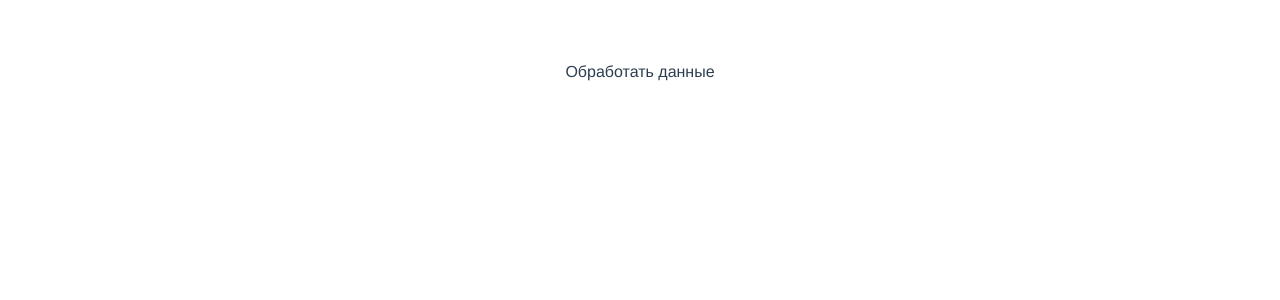
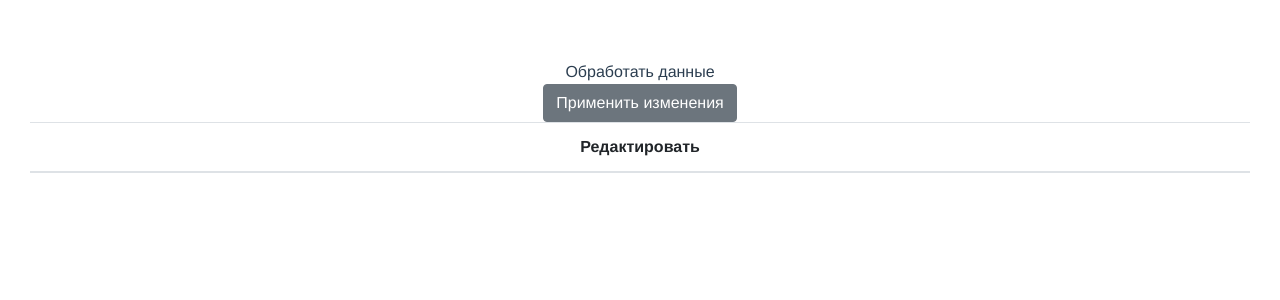
Before and after one commit to OnoderaDima/json-test-project, a Vue app: page / in a window 1280 px wide. Shown: the top 300 px of the page. Built offline with nearby package versions, Linux system fonts and the light colour scheme.

Commit message:
4th commit

```diff
--- a/src/App.vue
+++ b/src/App.vue
@@ -4,10 +4,10 @@
       <a @click="getJSONData">Обработать данные</a>
     </div>
     <div class="container-fluid">
-      <h1 v-if="gridData.H1Content">{{gridData.H1Content}}</h1>
+      <h1 v-if="h1Content">{{h1Content}}</h1>
     </div>
     <div class="container-fluid">
-      <Grid :cols="cols"/>
+      <Grid :cols="cols" :data="data"/>
     </div>
   </div>
 </template>
@@ -21,25 +21,38 @@ export default {
 
   data() {
     return {
-      gridData: {},
+      h1Content: "",
       cols: [],
+      data: [],
     }
   },
 
   methods: {
-    parseData() {
+    parseData(json) {
       // изменяем заголовок таблицы
-      document.title = this.gridData.PageTitle;
+      document.title = json.PageTitle;
+
+      // сохраняем h1
+      this.h1Content = json.H1Content;
 
       // получаем массив ключей полей
-      let colKeys = Object.keys(this.gridData.ColsTitles);
-      let colTitles = this.gridData.ColsTitles;
-      let colTypes = this.gridData.ColsTypes;
+      let colKeys = Object.keys(json.ColsTitles);
+      let colTitles = json.ColsTitles;
+      let colTypes = json.ColsTypes;
+      let colOrders = json.ColsOrder;
+      let colShow = json.ColsShow;
 
-      // проходим по всем ключам
-      this.cols = colKeys.map((i,index)=>({id: index, title: colTitles[i], type: colTypes[i]}));
+      // проходим по всем ключам и сохраняем колонки в дату
+      this.cols = colKeys.map(id=>({
+                                    id,
+                                    title: colTitles[id],
+                                    type: colTypes[id],
+                                    order: colOrders[id],
+                                    show: colShow[id],
+                              }));
 
-      console.log(this.cols);
+      // сохраняем данные
+      this.data = json.Data;
     },
 
     async getJSONData() {
@@ -49,11 +62,8 @@ export default {
         // получаем тело ответа (см. про этот метод ниже)
         let json = await response.json();
 
-        // сохраняем дату из полученного json-файла
-        this.gridData = json;
-
         // вызываем метод обработки полученных данных
-        this.parseData();
+        this.parseData(json);
 
       } else {
         alert("Ошибка HTTP: " + response.status);
--- a/src/components/Button.vue
+++ b/src/components/Button.vue
@@ -1,5 +1,5 @@
 <template>
-    <input type="button" :class="getClassName" :value="text">
+    <button @click="click" :class="getClassName"><i v-if="icon" :class="getIcon"></i>{{text}}</button>
 </template>
 <script>
 export default {
@@ -8,11 +8,17 @@ export default {
     props: {
         btnClass: String,
         text: String,
+        icon: String,
+        click: Function,
     },
 
     computed: {
         getClassName(){
             return ("btn btn-"+this.btnClass);
+        },
+
+        getIcon(){
+            return ("glyphicon glyphicon-"+this.icon);
         },
     },
 }
--- a/src/components/Grid.vue
+++ b/src/components/Grid.vue
@@ -1,21 +1,55 @@
 <template>
-<div class="container">
-    <table class="table">
+
+<div class="container-fluid">
+    <div class="container-fluid">
+        <Button :click="hello" text="Применить изменения" btnClass="secondary"/>
+    </div>
+    <table class="table table-inverse">
         <thead>
             <tr>
-                <th v-for="col in cols" :data-type="col.type" :key="col.id">{{col.title}}</th>
+                <th v-for="col in cols" :data-type="col.type" v-show="col.show" :key="col.id">{{col.title}}</th>
+                <th>Редактировать</th>
             </tr>
         </thead>
+        <tbody>
+            <tr v-for="(value, name, index) in data" :key="index">
+                <td v-for="col in cols" v-show="col.show" :data-type="col.type" :key="col.id">{{value[col.id]}}</td>
+                <td><Button text="edit" btnClass="primary" icon="pencil"/></td>
+            </tr>
+        </tbody>
+        <tfoot>
+
+        </tfoot>
     </table>
 </div>
 </template>
 <script>
+import Button from '@/components/Button.vue';
+
 export default {
     name: "grid",
+
+    data() {
+        return {
+
+        }
+    },
 
     props: {
         cols: Array,
         data: Array,
+    },
+
+    components: {
+        Button,
+    },
+
+    methods: {
+        hello() {
+            alert('Привет из грида!')
+        },
+
+
     },
 }
 </script>
```
